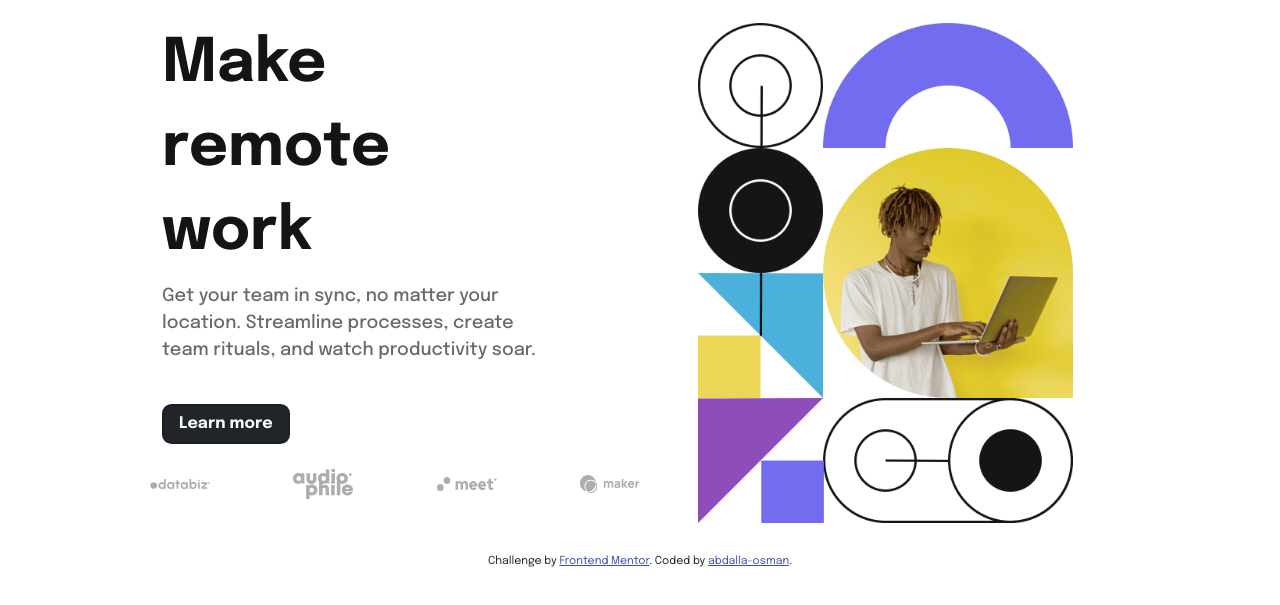
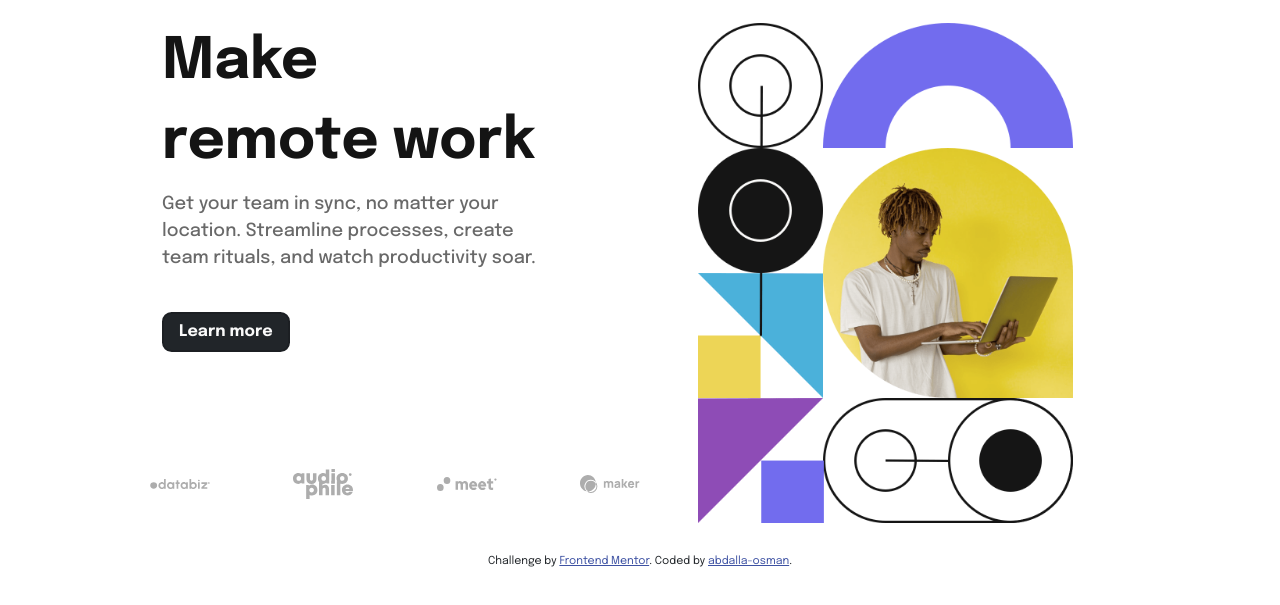
Before and after one commit to abdalla-osman/intro-section-with-dropdown-navigation-main, a plain HTML site: page index.html in a window 1280 px wide. Shown: the part 59-664 px from the top of the page. Drawn offline with Linux system fonts and the light colour scheme.

Commit message:
Update style.css

```diff
--- a/assets/css/style.css
+++ b/assets/css/style.css
@@ -201,8 +201,8 @@ article{
     aside h1{
         font-weight: 700;
         color: var(--AlmostBlack);
-        font-size:60px;
-        max-width:360px;
+        font-size:57px;
+        max-width:380px;
     }
     aside p{
         font-weight: 500;
```
